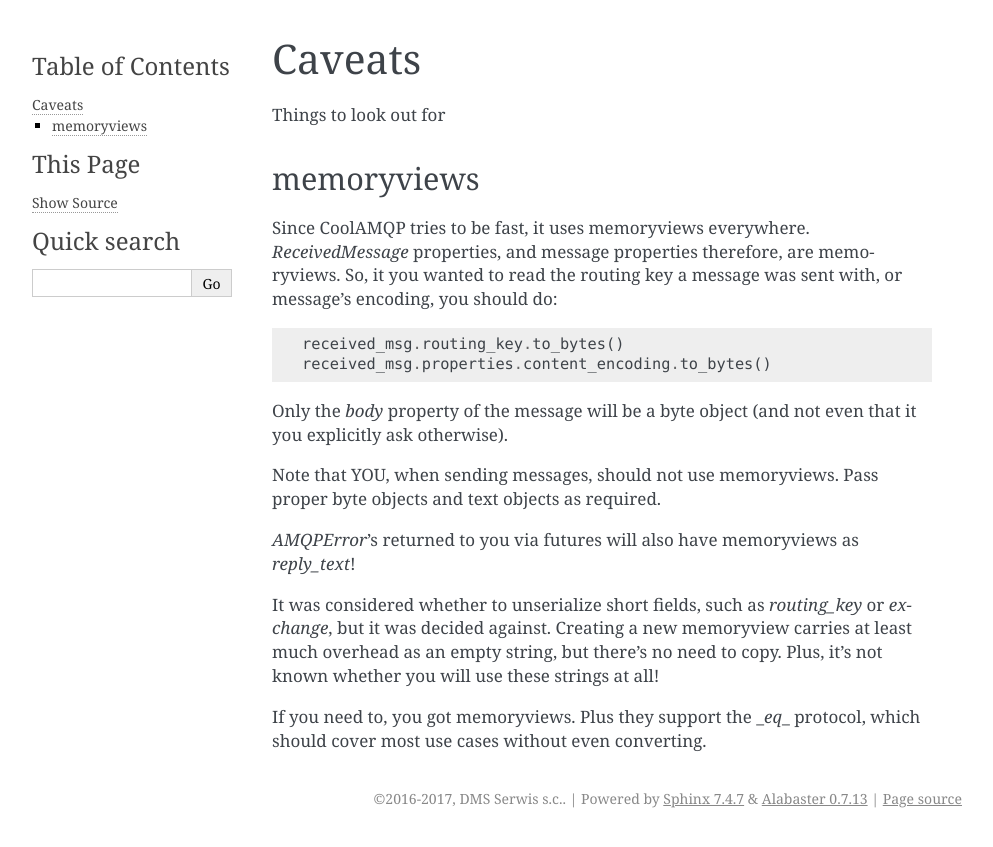
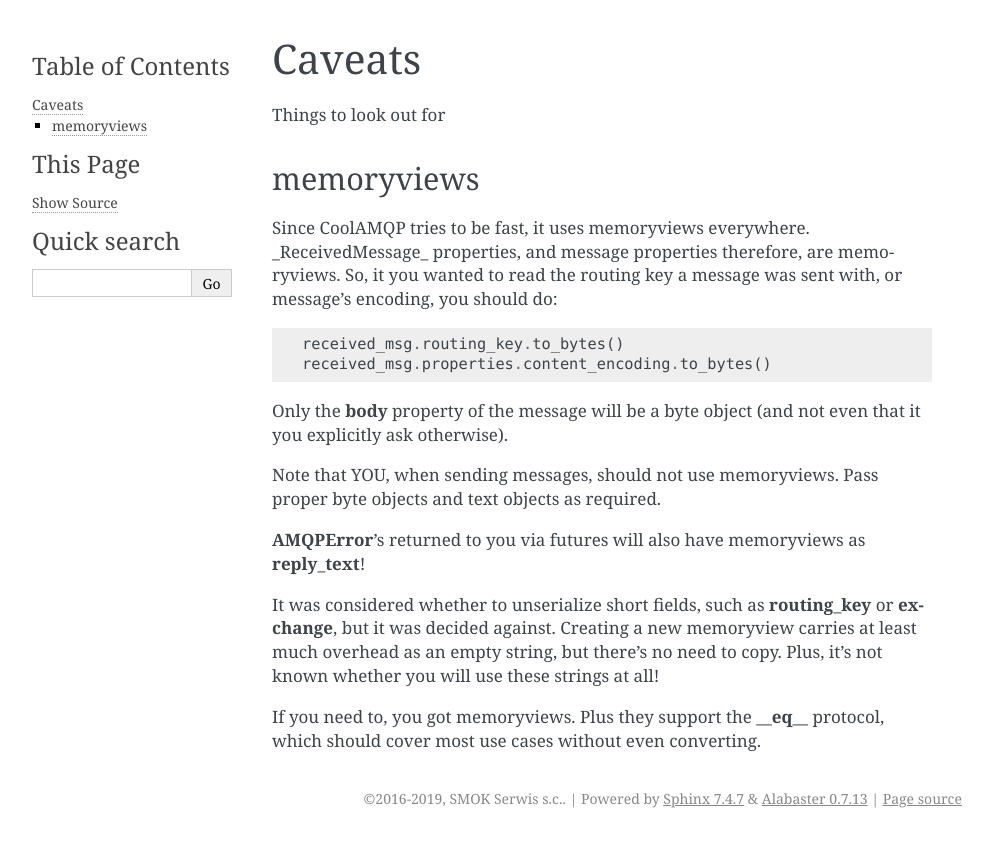
Before and after one commit to smok-serwis/coolamqp, a Sphinx documentation site: the page built from docs/caveats.rst, in a window 1280 px wide. Shown: the top 847 px of the page, without its empty margins (148-1141 px from the left). Built offline with Sphinx 7.4.7, drawn with Linux system fonts in a browser that asks for light colours.

Commit message:
docs update

````diff
--- a/docs/caveats.md
+++ b/docs/caveats.rst
@@ -1,28 +1,30 @@
-# Caveats
+Caveats
+=======
 
 Things to look out for
 
-## memoryviews
+memoryviews
+-----------
 
 Since CoolAMQP tries to be fast, it uses memoryviews everywhere. _ReceivedMessage_ properties, and message
 properties therefore, are memoryviews. So, it you wanted to read the routing key a message was sent with,
 or message's encoding, you should do:
 
-```python
-received_msg.routing_key.to_bytes()
-received_msg.properties.content_encoding.to_bytes()
-```
+::
 
-Only the _body_ property of the message will be a byte object (and not even that it you explicitly ask otherwise).
+    received_msg.routing_key.to_bytes()
+    received_msg.properties.content_encoding.to_bytes()
+
+Only the **body** property of the message will be a byte object (and not even that it you explicitly ask otherwise).
 
 Note that YOU, when sending messages, should not use memoryviews. Pass proper byte objects and text objects
 as required.
 
-_AMQPError_'s returned to you via futures will also have memoryviews as _reply_text_!
+**AMQPError**'s returned to you via futures will also have memoryviews as **reply_text**!
 
-It was considered whether to unserialize short fields, such as _routing_key_ or _exchange_, but it was decided against.
+It was considered whether to unserialize short fields, such as **routing_key** or **exchange**, but it was decided against.
 Creating a new memoryview carries at least much overhead as an empty string, but there's no need to copy.
 Plus, it's not known whether you will use these strings at all!
 
-If you need to, you got memoryviews. Plus they support the \__eq__ protocol, which should cover most
+If you need to, you got memoryviews. Plus they support the **__eq__** protocol, which should cover most
 use cases without even converting.
--- a/docs/conf.py
+++ b/docs/conf.py
@@ -16,13 +16,11 @@
 # add these directories to sys.path here. If the directory is relative to the
 # documentation root, use os.path.abspath to make it absolute, like shown here.
 #
-# import os
-# import sys
-# sys.path.insert(0, os.path.abspath('.'))
-from recommonmark.parser import CommonMarkParser
+import os
+import sys
+sys.path.insert(0, os.path.abspath('..'))
 
 source_parsers = {
-    '.md': CommonMarkParser
 }
 
 # -- General configuration ------------------------------------------------
@@ -42,14 +40,14 @@
 # The suffix(es) of source filenames.
 # You can specify multiple suffix as a list of string:
 #
-source_suffix = ['.rst', '.md']
+source_suffix = ['.rst']
 
 # The master toctree document.
 master_doc = 'index'
 
 # General information about the project.
 project = u'CoolAMQP'
-copyright = u'2016-2017, DMS Serwis s.c.'
+copyright = u'2016-2019, SMOK Serwis s.c.'
 author = u'DMS Serwis s.c.'
 
 # The version info for the project you're documenting, acts as replacement for
--- a/requirements.txt
+++ b/requirements.txt
@@ -1,3 +1,4 @@
 six
 monotonic
 futures
+typing
--- a/setup.cfg
+++ b/setup.cfg
@@ -1,7 +1,7 @@
 [metadata]
 description-file = README.md
 name = CoolAMQP
-version = 0.97a1
+version = 0.97a2
 license = MIT License
 classifiers =
     Programming Language :: Python
````
Also changed, not shown: docs/tutorial.rst (renamed from docs/tutorial.md, +35 -24 lines), .travis.yml, 2 other files.
